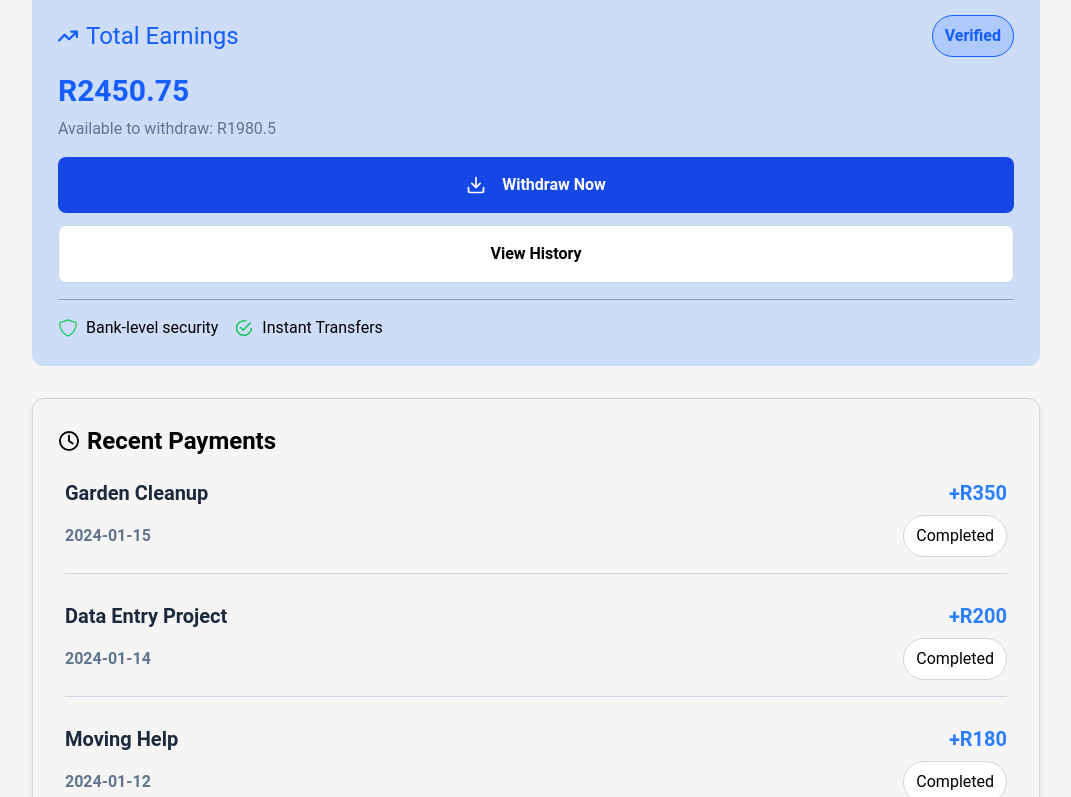
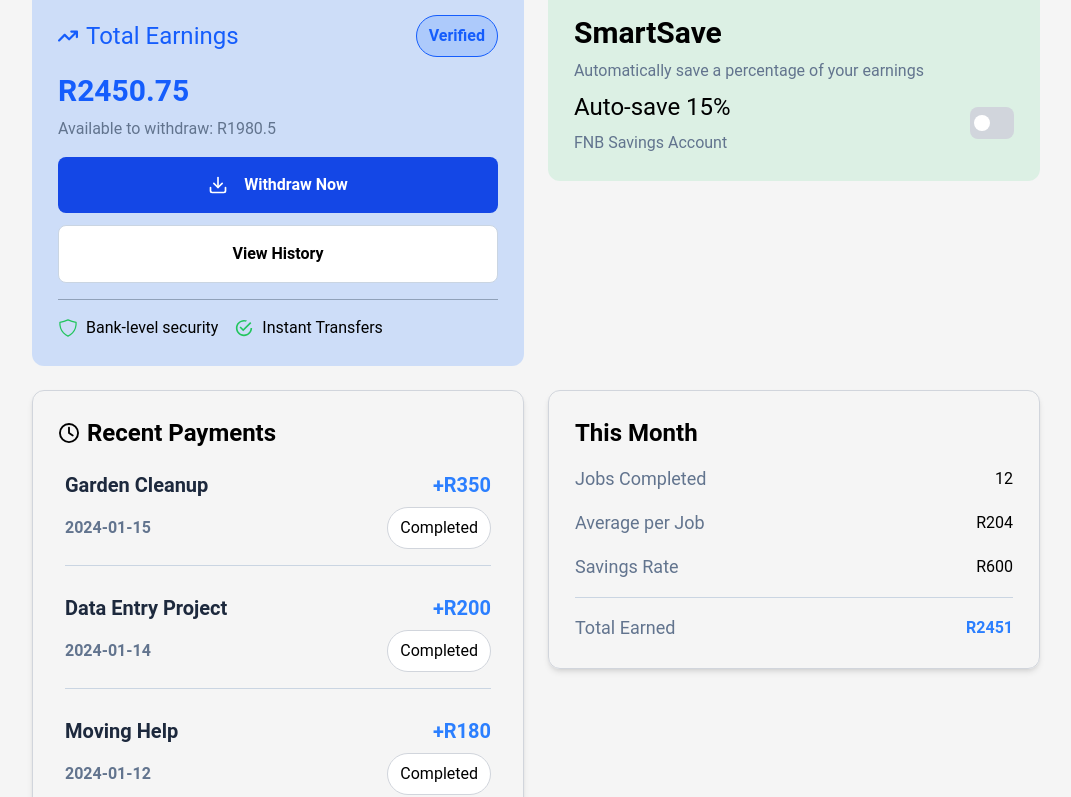
Before and after one commit to Kaydev-cmd/piece-job, a Next.js app in the folder frontend/: page /wallet in a window 1280 px wide. Shown: the part 243-1040 px from the top of the page, without its empty margins (104-1175 px from the left). Built offline with nearby package versions, Linux system fonts and the light colour scheme.

Commit message:
feat: integrate SmartSave and WalletSummary components on Wallet page

```diff
--- a/frontend/pages/wallet/index.tsx
+++ b/frontend/pages/wallet/index.tsx
@@ -1,9 +1,15 @@
 import React from "react";
 import RecentPayments from "@/components/common/RecentPayments";
 import TotalEarnings from "@/components/common/TotalEarnings";
-import { TOTAL_EARNINGS_DATA, RECENT_PAYMENTS_DATA } from "@/constants";
+import {
+  TOTAL_EARNINGS_DATA,
+  RECENT_PAYMENTS_DATA,
+  WALLET_SUMMARY_DATA,
+} from "@/constants";
 import { FaWallet } from "react-icons/fa";
 import { FaRegClock } from "react-icons/fa6";
+import SmartSave from "@/components/common/SmartSave";
+import WalletSummary from "@/components/common/WalletSummary";
 
 const WalletPage = () => {
   return (
@@ -27,6 +33,7 @@ const WalletPage = () => {
         </div>
       </div>
 
+      <div className="flex flex-col lg:grid grid-cols-2 gap-6">
         {/* Total Earnings component goes here... */}
         <div>
           {TOTAL_EARNINGS_DATA.map((data) => (
@@ -36,6 +43,11 @@ const WalletPage = () => {
               availableToWithdraw={data.availableToWithdraw}
             />
           ))}
+        </div>
+
+        {/* SmartSave here... */}
+        <div>
+          <SmartSave />
         </div>
 
         {/* Recent Payments here... */}
@@ -58,6 +70,21 @@ const WalletPage = () => {
             ))}
           </div>
         </div>
+
+        {/* Wallet Summary here... */}
+        <div>
+          {WALLET_SUMMARY_DATA.map((summary) => (
+            <WalletSummary
+              key={summary.id}
+              id={summary.id}
+              jobsCompleted={summary.jobsCompleted}
+              averagePerJob={summary.averagePerJob}
+              savingsRate={summary.savingsRate}
+              totalEarned={summary.totalEarned}
+            />
+          ))}
+        </div>
+      </div>
     </section>
   );
 };
```
Lines whose indentation alone changed are shown as unchanged.
